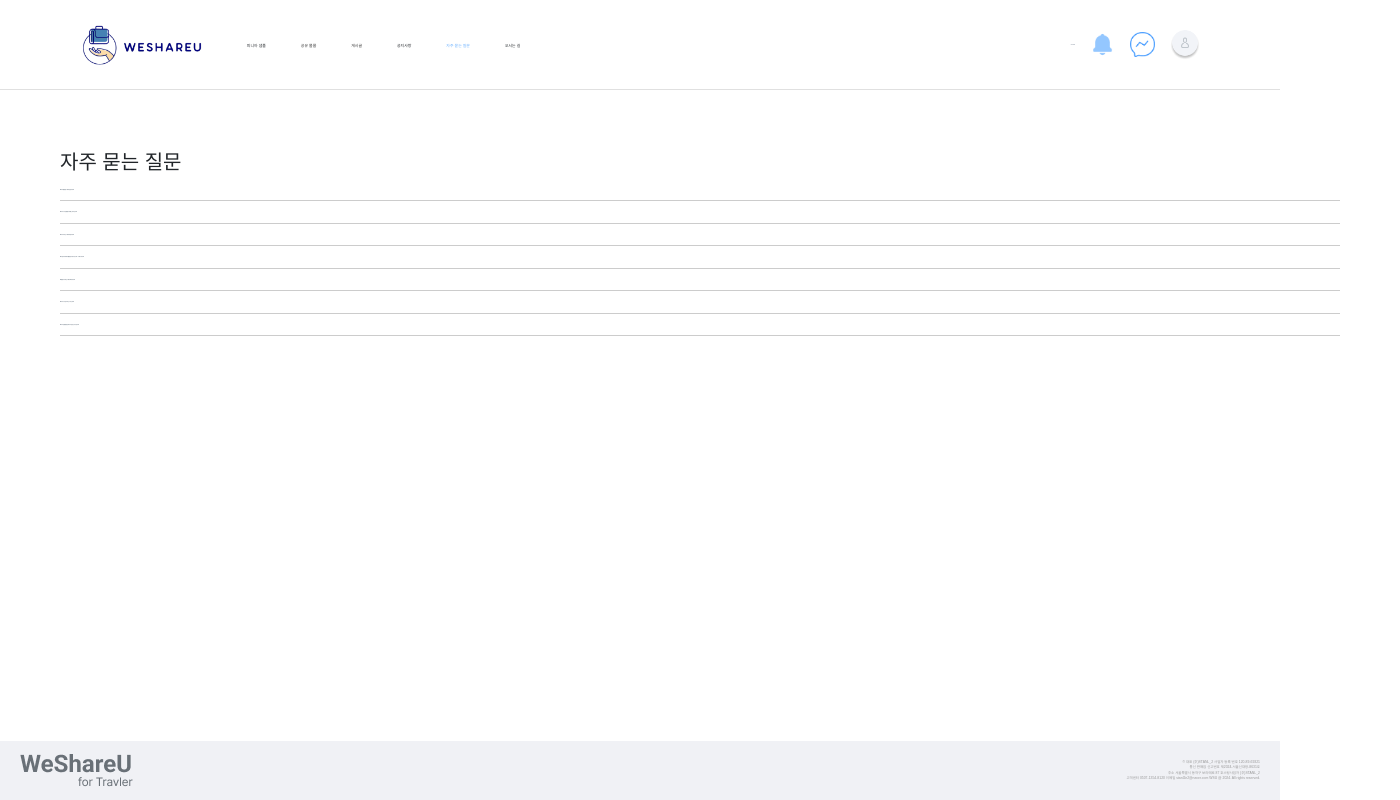
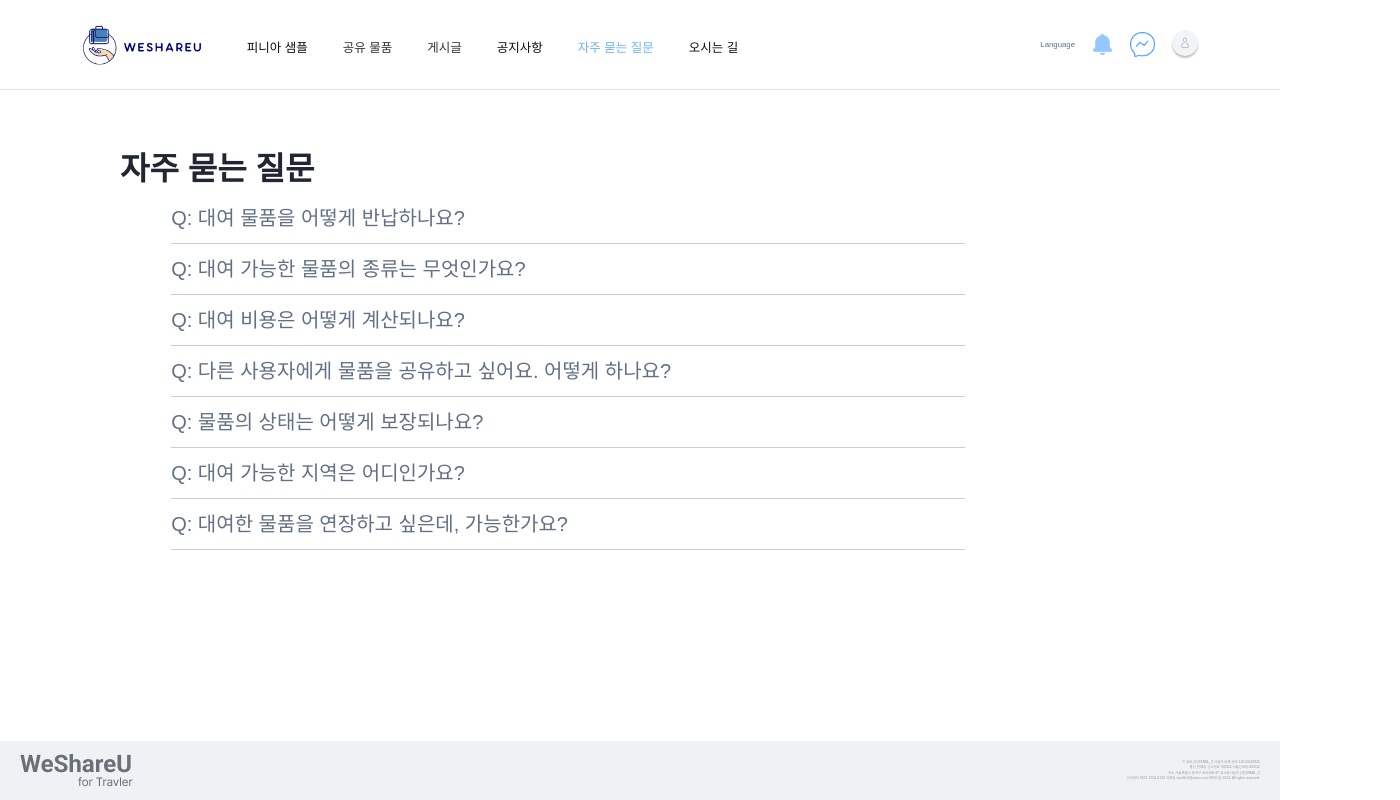
Before and after one commit to beyond-sw-camp/be09-4th-STANL2-WeShareYou, a Vue app: page /faq in a window 1280 px wide. Shown: the whole page, 1400 px wide, since content can reach past the window. Built offline with nearby package versions, Linux system fonts and the light colour scheme; a web font is replaced by a local one.

Commit message:
feat:FAQ 구현(#17)

```diff
--- a/src/assets/css/reset.css
+++ b/src/assets/css/reset.css
@@ -23,6 +23,7 @@ time, mark, audio, video {
     padding: 0;
     border: 0;
     font-size: 62.5%;
+
     font-family: 'Pretendard', sans-serif; /* 폰트 적용 */
     vertical-align: baseline;
 }
--- a/src/views/body/faq/FAQ.vue
+++ b/src/views/body/faq/FAQ.vue
@@ -10,7 +10,7 @@
           Q: {{ item.question }}
         </div>
         <div v-if="item.isOpen" class="answer">
-          {{ item.answer }}
+          <p v-html="item.answer"></p>
         </div>
       </div>
     </div>
@@ -22,7 +22,7 @@
   const faqItems = reactive([
     {
       question: "대여 물품을 어떻게 반납하나요?",
-      answer: "대여한 물품은 가까운 대여소에 방문하여 반납할 수 있습니다.",
+      answer: "대여한 물품은 약정된 반납일에 지정된 반납 장소로 직접 반납하거나,<br> 반납 택배 서비스를 이용하실 수 있습니다. 반납 방법은 대여할 때 선택 가능합니다.",
       isOpen: false,
     },
     {
@@ -62,31 +62,34 @@
   }
   </script>
 
-  <style scoped>
+
+<style scoped>
+  .faq-container h2{
+    font-size:3.2rem;
+    font-weight: bold;
+    color:#212632;
+  }
   .faq-container {
     width: 100%;
-    margin: 6rem 0 0 6rem;
+    margin: 6rem 0 0 12rem;
   }
 
   .faq-item {
+    margin-left: 4vw;
+    width: 62vw;
+    font-size: 3.2rem;
     border-bottom: 1px solid #ccc;
     padding: 1rem 0;
   }
 
   .question {
-    font-weight: bold;
+    font-weight: regular;
     cursor: pointer;
-    color: #2c3e50;
+    color: #627086;
   }
 
   .answer {
-    padding: 10px 0;
+    padding: 1rem 0;
     color: #34495e;
   }
   </style>
-<script setup>
-</script>
-
-<style scoped>
-
-</style>
--- a/src/views/header/Header.vue
+++ b/src/views/header/Header.vue
@@ -8,6 +8,6 @@
 <style scoped>
 .header-content {
     text-align: center;
-    padding: 10px;
+    padding: 1rem;
 }
 </style>
--- a/src/views/navigation/Navigation.vue
+++ b/src/views/navigation/Navigation.vue
@@ -139,6 +139,7 @@ onBeforeUnmount(() => {
 
 <style scoped>
 .navigation {
+    font-size: 2rem;
     height: 9rem;
     display: flex;
     justify-content: space-between;
@@ -162,24 +163,26 @@ onBeforeUnmount(() => {
 
 .project-logo {
     height: 4.5rem;
-    height: 40px;
-    margin-right: 20px;
+    height: 4rem;
+    margin-right: 2rem;
 }
 
 .menu-list {
-    font-size:1rem;
+    font-size:2rem;
     list-style: none;
     display: flex;
-    gap: 15px;
+    gap: 1.5rem;
     margin: 0;
     padding: 0;
     align-items: center;
 }
 
 .menu-list li {
+    font-size: 2rem;
+    color: #090F16;
     display: inline;
     position: relative;
-    padding-left: 20px;
+    padding-left: 2rem;
 }
 
 .menu-list li span {
@@ -204,7 +207,7 @@ onBeforeUnmount(() => {
 .nav-right {
     display: flex;
     align-items: center;
-    gap: 15px;
+    gap: 1.5rem;
 }
 
 .language {
@@ -219,8 +222,8 @@ onBeforeUnmount(() => {
 }
 
 .profile-image {
-    width: 30px;
-    height: 30px;
+    width: 3rem;
+    height: 3rem;
     border-radius: 50%;
 }
 
```
